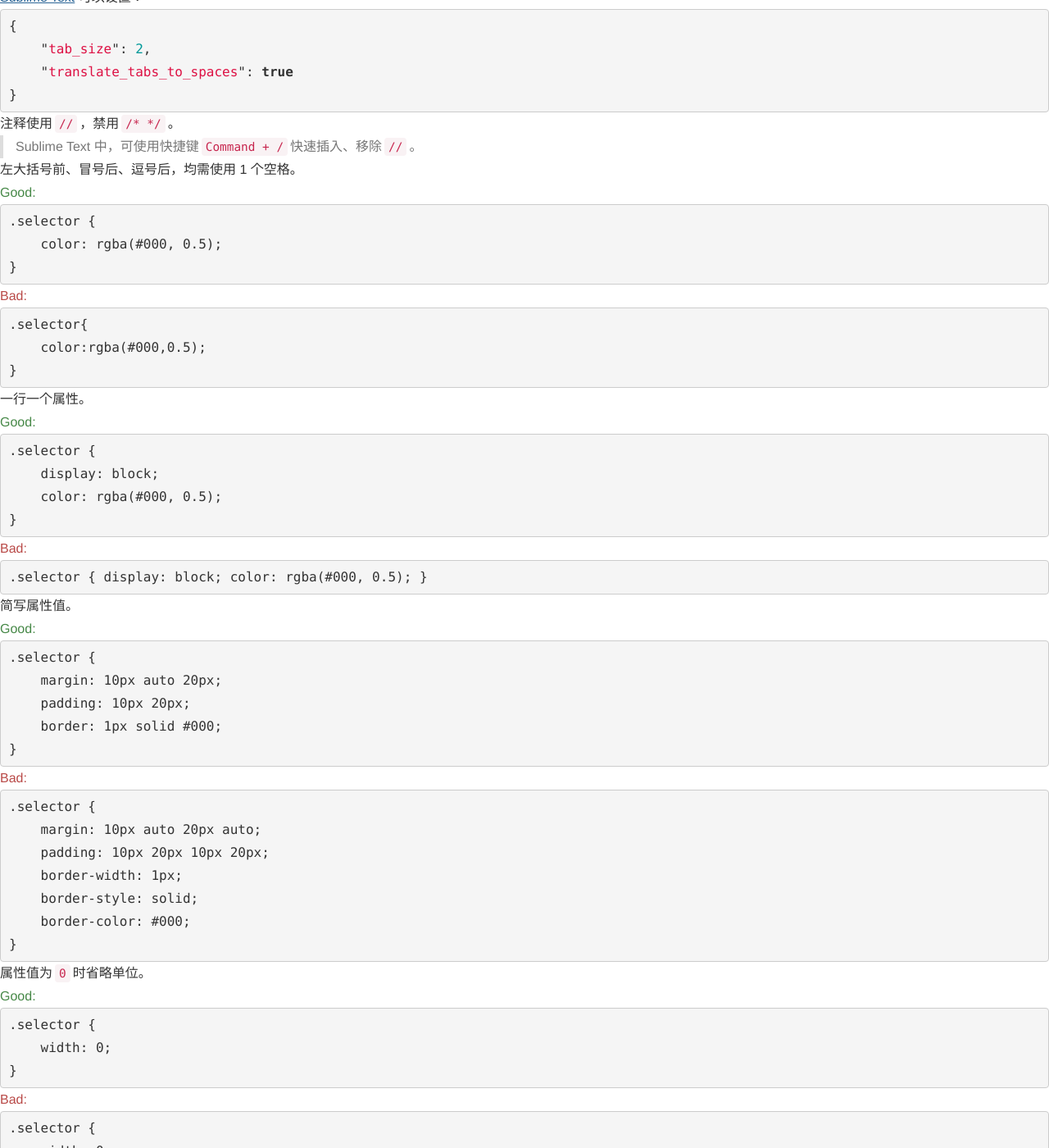
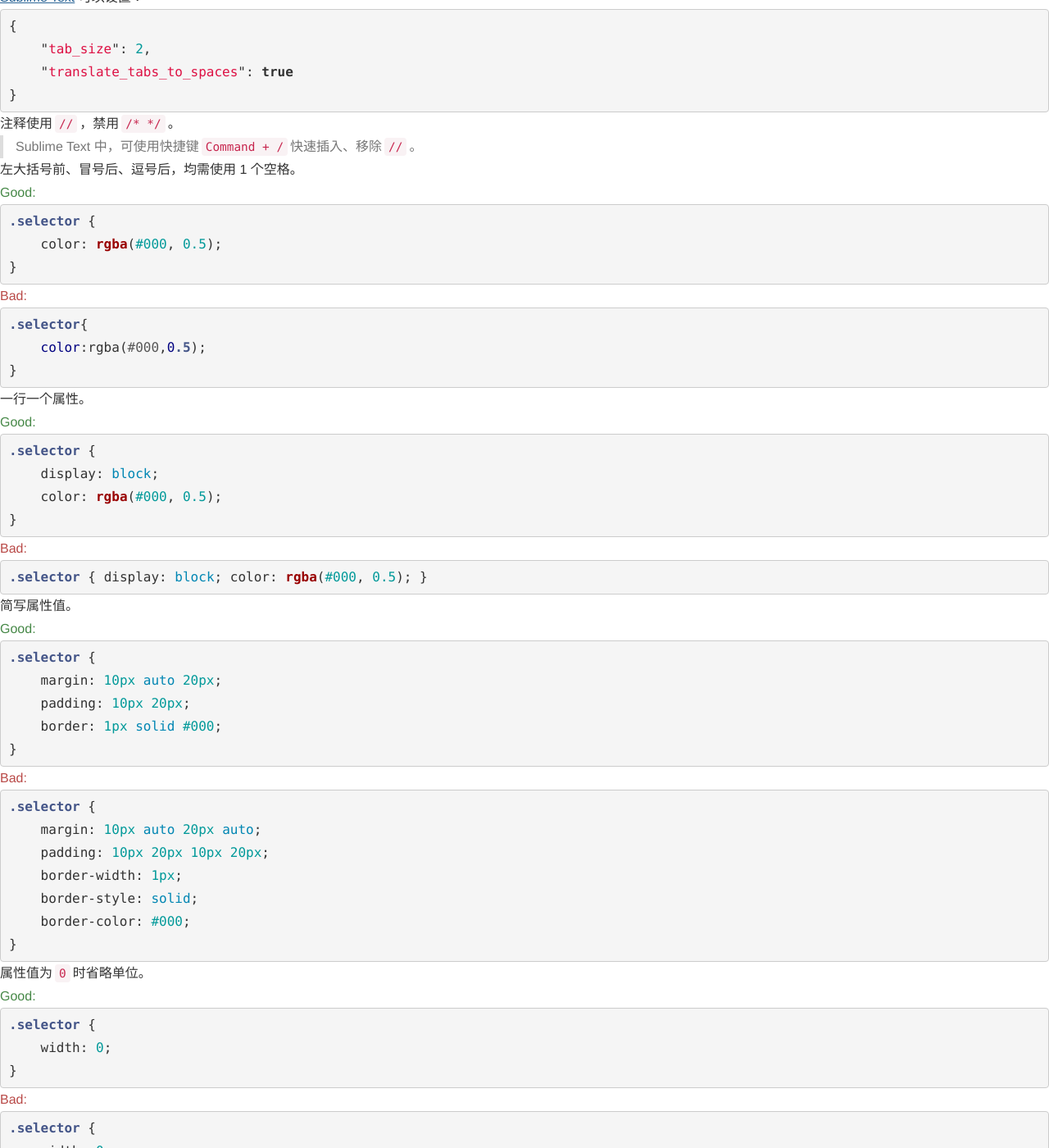
Before and after one commit to eDoctor/edoctor.github.io, a Jekyll site: the page built from _posts/2013-08-09-sass.md, in a window 1280 px wide and 1400 px high, scrolled down 297 px. Shown: the whole window at 82% size. Built offline with Jekyll 4.4.1, drawn with Linux system fonts in a browser that asks for light colours; Markdown is read by kramdown in place of the engine named in the settings; some of the changed text lies outside the part shown.

Commit message:
tweak lang format

````diff
--- a/_posts/2013-08-09-sass.md
+++ b/_posts/2013-08-09-sass.md
@@ -36,7 +36,7 @@ title: Sass Styleguide
 
   <p class="good">Good:</p>
 
-  ```
+  ```scss
   .selector {
       color: rgba(#000, 0.5);
   }
@@ -44,7 +44,7 @@ title: Sass Styleguide
 
   <p class="bad">Bad:</p>
 
-  ```
+  ```scss
   .selector{
       color:rgba(#000,0.5);
   }
@@ -54,7 +54,7 @@ title: Sass Styleguide
 
   <p class="good">Good:</p>
 
-  ```
+  ```scss
   .selector {
       display: block;
       color: rgba(#000, 0.5);
@@ -63,7 +63,7 @@ title: Sass Styleguide
 
   <p class="bad">Bad:</p>
 
-  ```
+  ```scss
   .selector { display: block; color: rgba(#000, 0.5); }
   ```
 
@@ -71,7 +71,7 @@ title: Sass Styleguide
 
   <p class="good">Good:</p>
 
-  ```
+  ```scss
   .selector {
       margin: 10px auto 20px;
       padding: 10px 20px;
@@ -81,7 +81,7 @@ title: Sass Styleguide
 
   <p class="bad">Bad:</p>
 
-  ```
+  ```scss
   .selector {
       margin: 10px auto 20px auto;
       padding: 10px 20px 10px 20px;
@@ -95,7 +95,7 @@ title: Sass Styleguide
 
   <p class="good">Good:</p>
 
-  ```
+  ```scss
   .selector {
       width: 0;
   }
@@ -103,7 +103,7 @@ title: Sass Styleguide
 
   <p class="bad">Bad:</p>
 
-  ```
+  ```scss
   .selector {
       width: 0px;
   }
````
